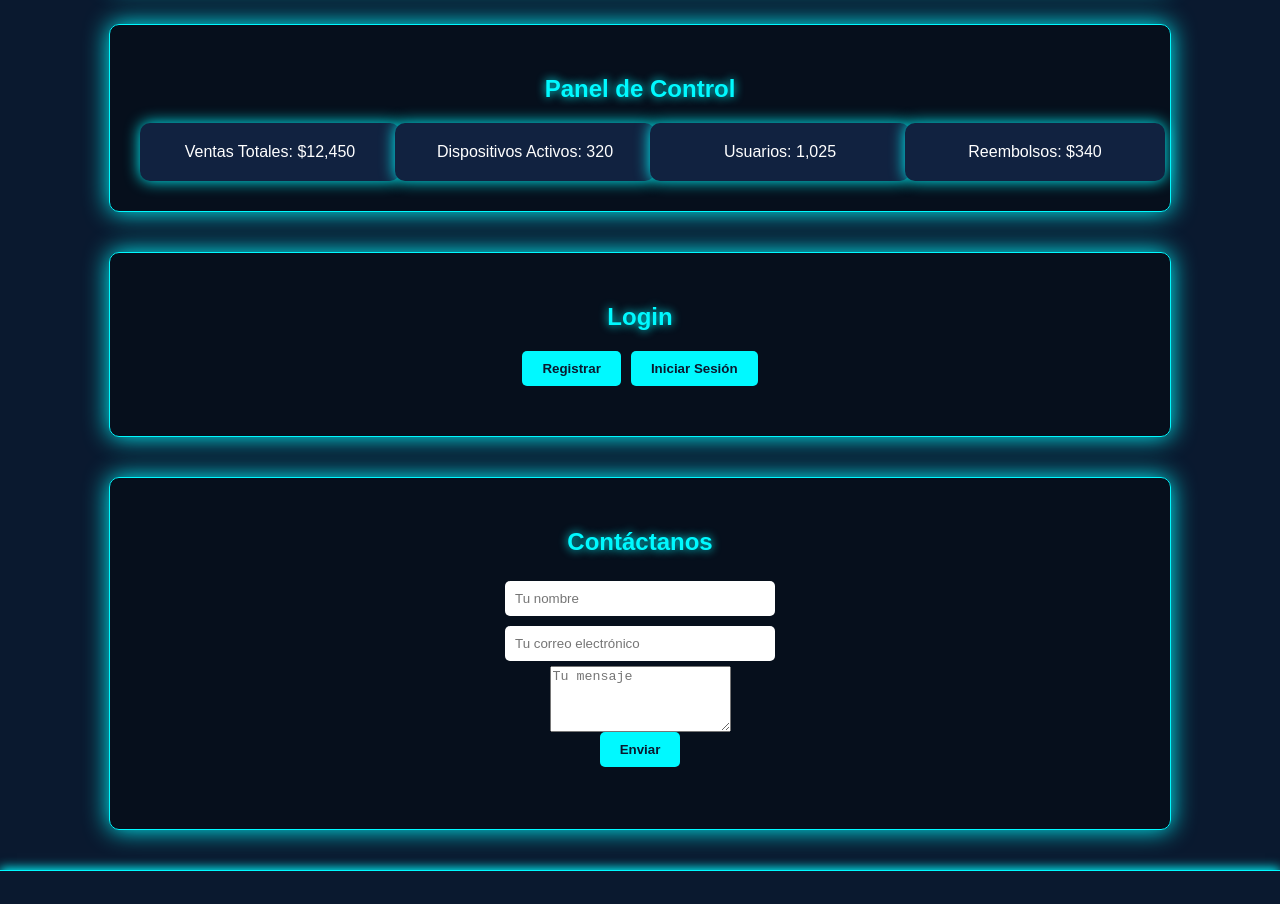
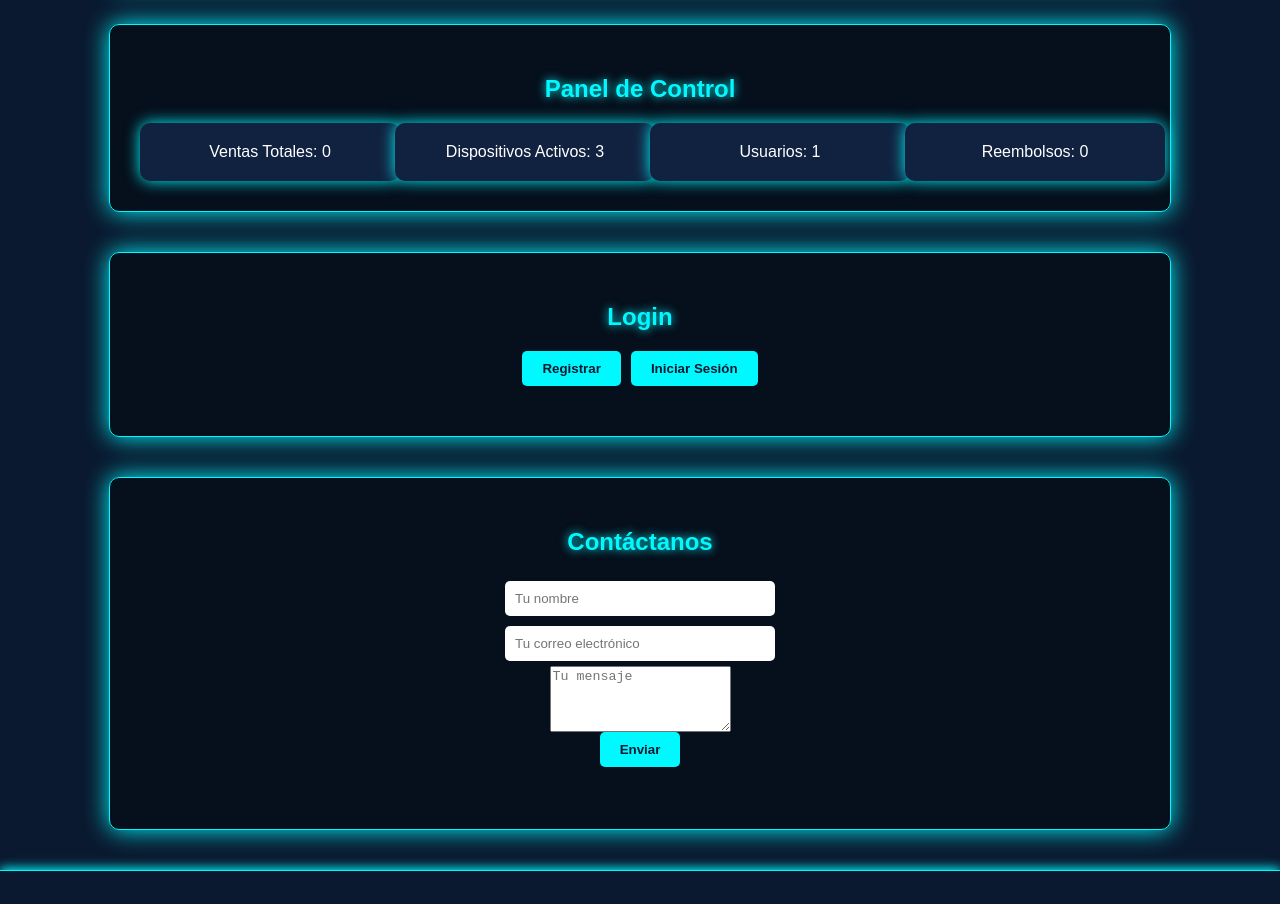
Before and after one commit to CristianJAJ/MICA-SAB_WEB, a website: page index.html in a window 1280 px wide. Shown: the part 2120-3024 px from the top of the page. Drawn offline with Linux system fonts and the light colour scheme.

Commit message:
hize la actualizacion

```diff
--- a/index.html
+++ b/index.html
@@ -50,10 +50,10 @@
     <section id="dashboard" class="glass-section">
       <h2>Panel de Control</h2>
       <div class="dashboard-grid">
-        <div class="neon-card">Ventas Totales: $12,450</div>
-        <div class="neon-card">Dispositivos Activos: 320</div>
-        <div class="neon-card">Usuarios: 1,025</div>
-        <div class="neon-card">Reembolsos: $340</div>
+        <div class="neon-card">Ventas Totales: 0</div>
+        <div class="neon-card">Dispositivos Activos: 3</div>
+        <div class="neon-card">Usuarios: 1</div>
+        <div class="neon-card">Reembolsos: 0</div>
       </div>
     </section>
 
```
